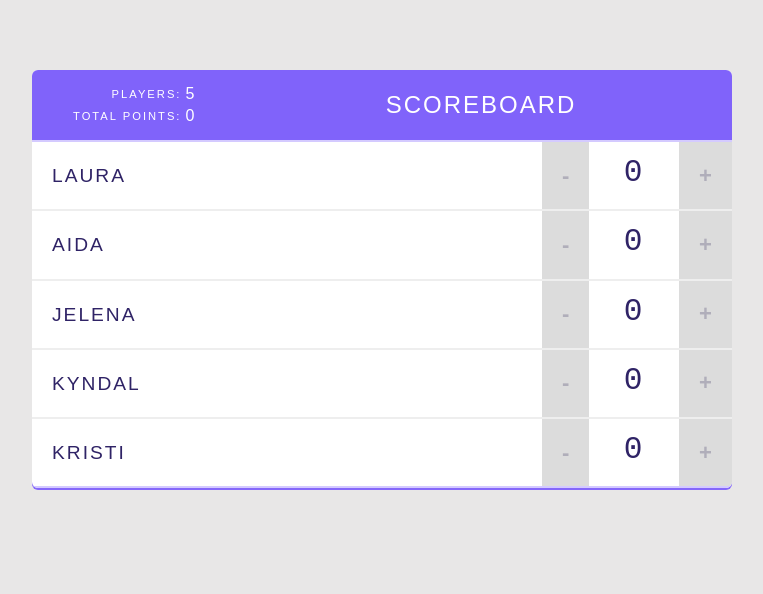
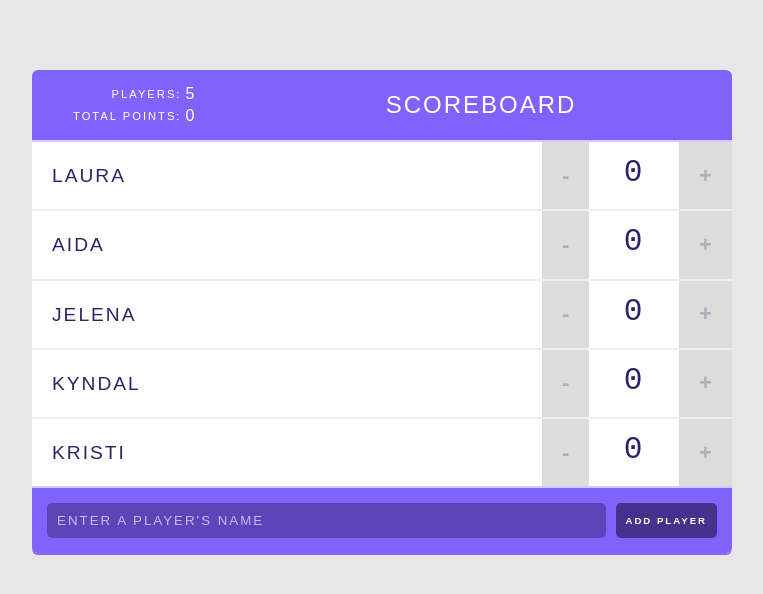
Before and after one commit to JelenaMF/scoreboard-app, a React (Create React App) app in the folder scoreboard/: page / in a window 1280 px wide. Shown: the top 594 px of the page, without its empty margins (258-1021 px from the left). Built offline with nearby package versions, Linux system fonts and the light colour scheme.

Commit message:
form element updates
adding a form element that accepts a user input

```diff
--- a/scoreboard/src/components/AddPlayerForm.js
+++ b/scoreboard/src/components/AddPlayerForm.js
@@ -2,14 +2,30 @@ import React, {Component} from 'react'; //a stateful component needs to be a cla
 
 //define class
 class AddPlayerForm extends Component {
+    //add a component state with a value property set to an empty string
+    state = {
+        value: ""
+    };
+    //a change function that will update the value state
+    handleValueChange = (e) => {
+        this.setState({ value: e.target.value});
+    }
     //render the form element
     render() {
+        console.log(this.state.value);
         return (
             <form>
+            {/* set inputs value property
+            to state to ensure the content
+            in the text field is always in
+            sync with the state*/}
                 <input
                     type="text"
+                    value= {this.state.value}
+                    onChange={this.handleValueChange}
                     placeholder="Enter a player's name"
                 />
+            {/* submit button */}
                 <input
                     type="submit"
                     value="Add Player"
--- a/scoreboard/src/components/App.js
+++ b/scoreboard/src/components/App.js
@@ -2,6 +2,7 @@
 import React, {Component} from 'react'; //this is called main-import
 import Header from './Header';
 import Player from './Player';
+import AddPlayerForm from './AddPlayerForm';
 
 //using a main-import means the class can be written without React.Component
 class App extends Component {
@@ -84,6 +85,7 @@ handleScoreChange = (index, delta) => {
             removePlayer={this.handleRemovePlayer}
           />
         )}
+        <AddPlayerForm />
       </div>
     );
   }
```
